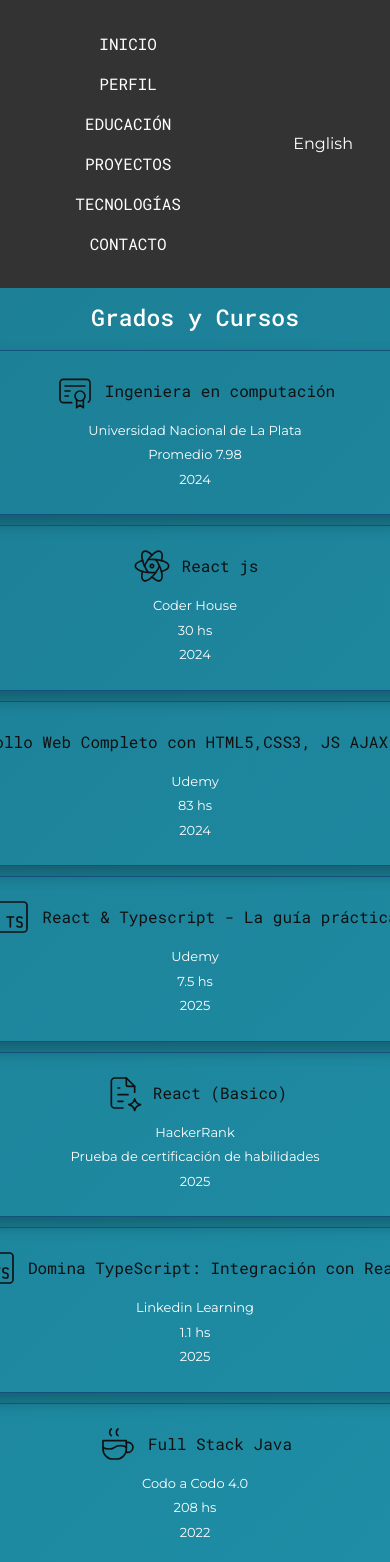
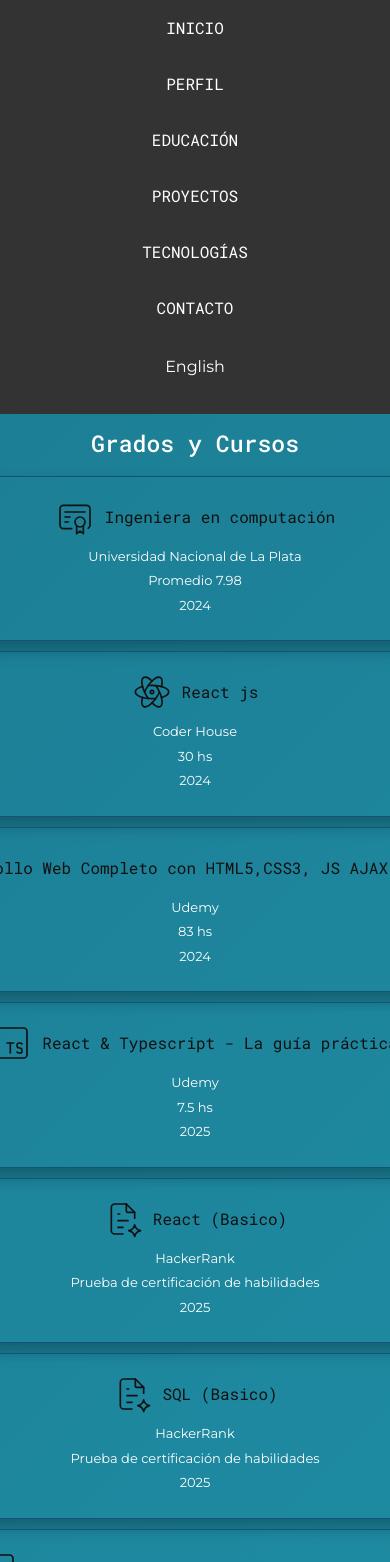
Before and after one commit to valenfanelli/ValentinaFA, a React (Vite) app: page /educacion in a window 390 px wide. Shown: the top 1562 px of the page. Built offline with nearby package versions, Linux system fonts and the light colour scheme.

Commit message:
subo cambios en el lenguaje y vista del navbar

```diff
--- a/src/App.css
+++ b/src/App.css
@@ -333,13 +333,31 @@
   color: #ffffff;
   z-index: 1000;
   transition: background 0.3s ease;
+  display: grid;
+  grid-template-columns: 3fr 1fr;
+  align-items: center;
+}
+.navbar-nav {
+  display: flex;
+  justify-content: flex-end;
+  gap: 1.5rem;
+  width: 100%;
+  padding-right: 15%; /* Para alinearlo en el medio*/
 }
 @media (max-width: 992px) {
-  .mnavbar {
+  .navbar {
     display: flex;
     flex-direction: column;
     align-items: center;
     justify-content: center;
+  }
+  .navbar-nav {
+    flex-direction: column;
+    align-items: center;
+    justify-content: center;
+    padding: 0;
+    gap: 1rem;
+    width: 100%;
   }
 }
 .navbar.scrolled {
--- a/src/componentes/Educacion.jsx
+++ b/src/componentes/Educacion.jsx
@@ -67,6 +67,17 @@
                             </div>
                             <div className="item">
                                 <div className="titulo">
+                                <svg  xmlns="http://www.w3.org/2000/svg"  width="24"  height="24"  viewBox="0 0 24 24"  fill="none"  stroke="currentColor"  stroke-width="1"  stroke-linecap="round"  stroke-linejoin="round"  class="icon icon-tabler icons-tabler-outline icon-tabler-file-text-spark"><path stroke="none" d="M0 0h24v24H0z" fill="none"/><path d="M14 3v4a1 1 0 0 0 1 1h4" /><path d="M12 21h-5a2 2 0 0 1 -2 -2v-14a2 2 0 0 1 2 -2h7l5 5v3.5" /><path d="M9 9h1" /><path d="M9 13h6" /><path d="M9 17h3" /><path d="M19 22.5a4.75 4.75 0 0 1 3.5 -3.5a4.75 4.75 0 0 1 -3.5 -3.5a4.75 4.75 0 0 1 -3.5 3.5a4.75 4.75 0 0 1 3.5 3.5" /></svg>
+                                    <p>SQL ({items[3].nivel})</p>
+                                </div>
+                                <ul>
+                                    <li>HackerRank</li>
+                                    <li>{items[3].descripcion}</li>
+                                    <li>2025</li>
+                                </ul>
+                            </div>
+                            <div className="item">
+                                <div className="titulo">
                                 <svg  xmlns="http://www.w3.org/2000/svg"  width="24"  height="24"  viewBox="0 0 24 24"  fill="none"  stroke="currentColor"  stroke-width="1"  stroke-linecap="round"  stroke-linejoin="round"  class="icon icon-tabler icons-tabler-outline icon-tabler-brand-typescript"><path stroke="none" d="M0 0h24v24H0z" fill="none"/><path d="M15 17.5c.32 .32 .754 .5 1.207 .5h.543c.69 0 1.25 -.56 1.25 -1.25v-.25a1.5 1.5 0 0 0 -1.5 -1.5a1.5 1.5 0 0 1 -1.5 -1.5v-.25c0 -.69 .56 -1.25 1.25 -1.25h.543c.453 0 .887 .18 1.207 .5" /><path d="M9 12h4" /><path d="M11 12v6" /><path d="M21 19v-14a2 2 0 0 0 -2 -2h-14a2 2 0 0 0 -2 2v14a2 2 0 0 0 2 2h14a2 2 0 0 0 2 -2z" /></svg>
                                     <p>{items[4].titulo}</p>
                                 </div>
--- a/src/componentes/NavBar.jsx
+++ b/src/componentes/NavBar.jsx
@@ -8,7 +8,7 @@
   const { t } = useTranslation();
     return <>
         <nav className="navbar navbar-expand-lg bg-nav navnav roboto-mono">
-            <div className="navbar-nav nav-left text-center mx-auto m-3 fs-6">
+            <div className="navbar-nav fs-6">
                 <Link className="nav-item nav-link text-white" to="/">{t("nav_inicio")}</Link>
                 <Link className="nav-item nav-link text-white" to="/perfil">{t("nav_perfil")}</Link>
                 <Link className="nav-item nav-link text-white" to="/educacion">{t("nav_educacion")}</Link>
@@ -16,7 +16,7 @@
                 <Link className="nav-item nav-link text-white" to="/tecnologias">{t("nav_tecnologia")}</Link>
                 <Link className="nav-item nav-link text-white" to="/contacto">{t("nav_contacto")}</Link>
             </div>
-            <Language className="lang-toggle nav-right"/>
+            <Language className="lang-toggle"/>
         </nav>
     </>
 }
--- a/src/locales/en/translation.json
+++ b/src/locales/en/translation.json
@@ -68,5 +68,5 @@
     ],
     "tec_titulo": "TECHNOLOGIES",
     "con_titulo": "Where you can find me",
-    "con_descripcion": "¡I'm excited to hear about your ideas and projects! Don't hesitate to write to me."
+    "con_descripcion": "¡I'm excited to hear about your ideas and projects! Don't hesitate to contact me."
 }
```
